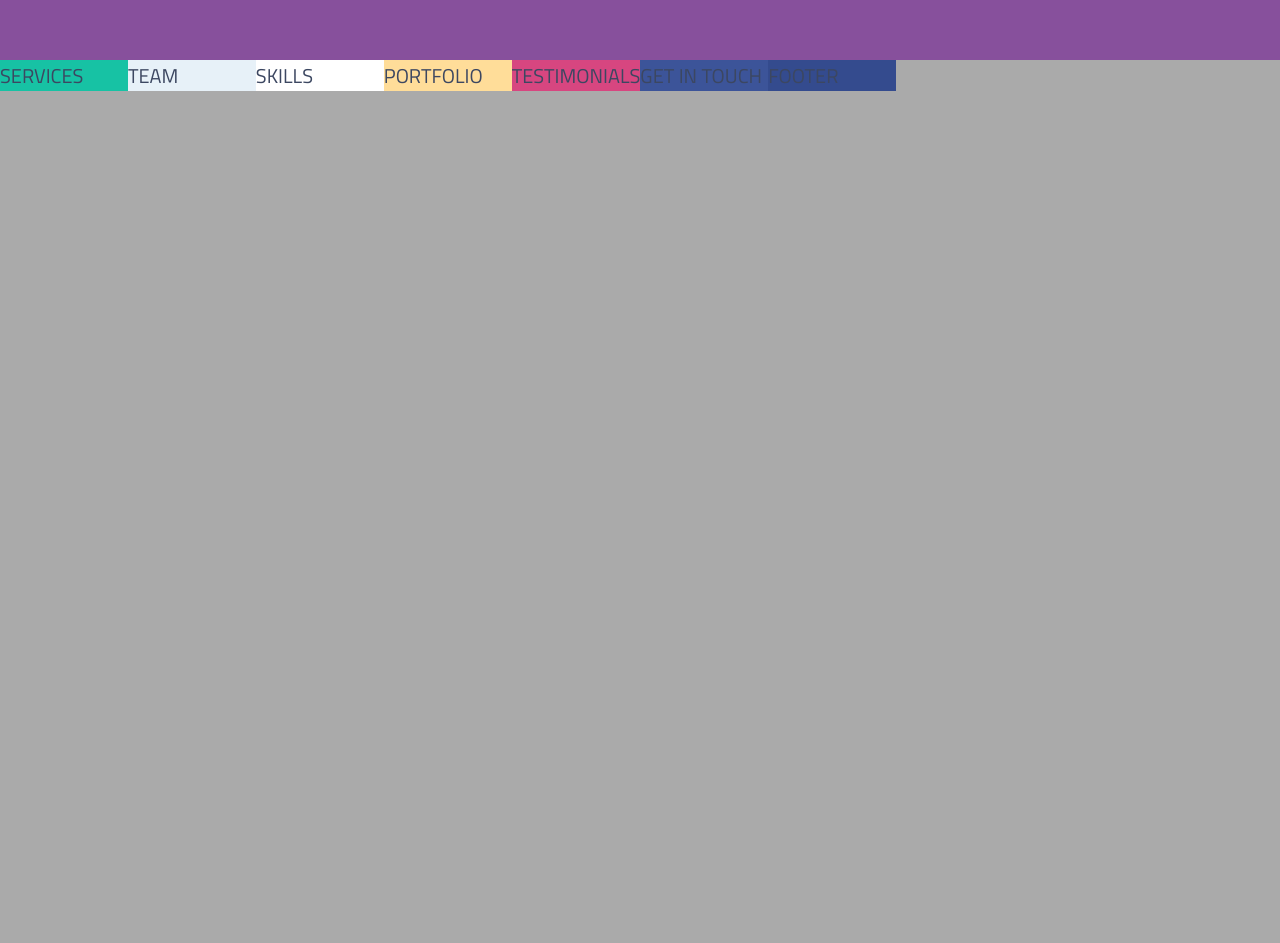
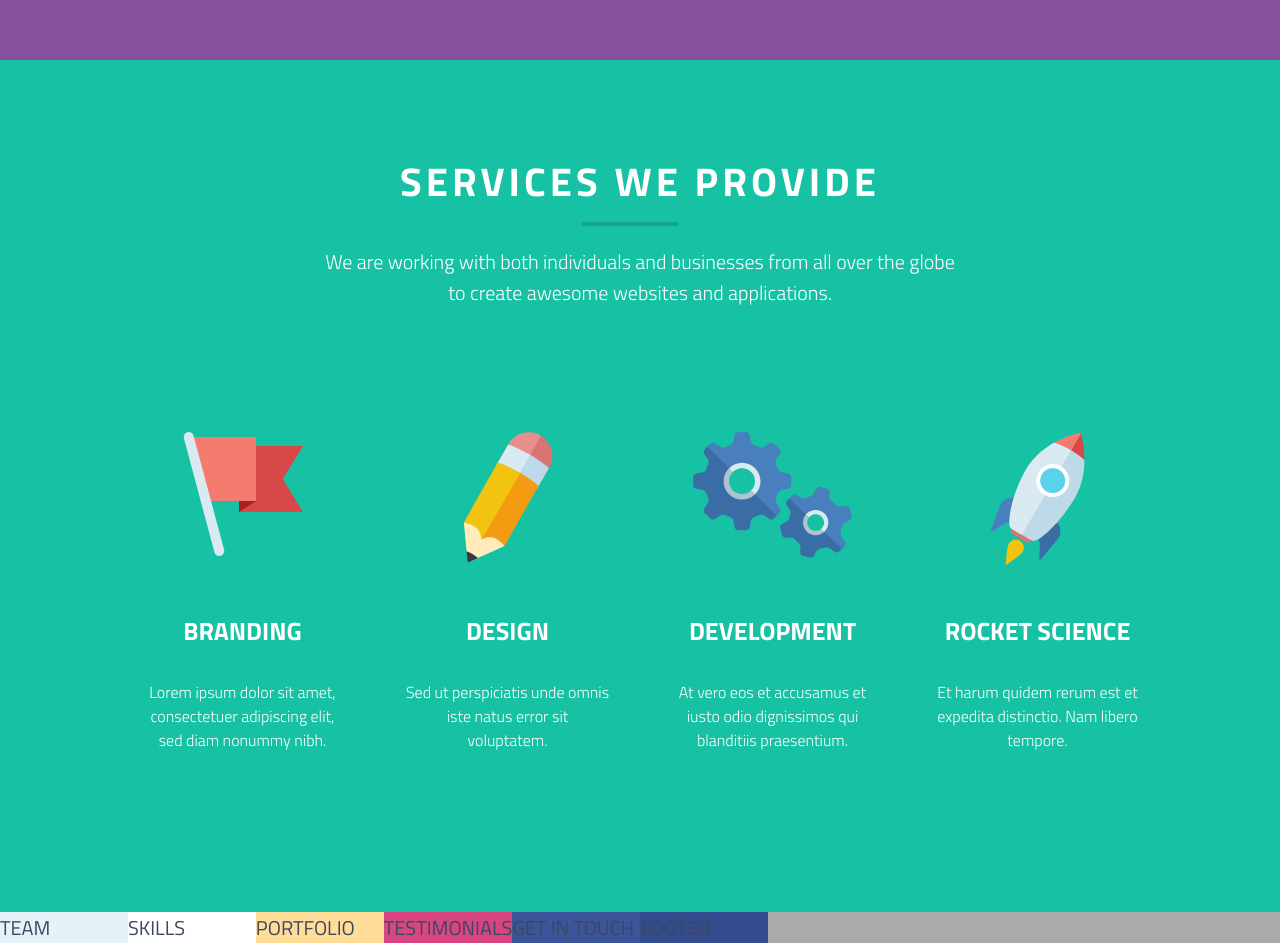
Before and after one commit to GKonar/Grid_Cudo_Agency, a website: page index.html in a window 1280 px wide. Shown: the part 650-1593 px from the top of the page. Before the commit the page ends 800 px from the top, so only its background shows below. Drawn offline with Linux system fonts and the light colour scheme.

Commit message:
Services section fixed

```diff
--- a/index.html
+++ b/index.html
@@ -29,9 +29,40 @@
     </header>
 
     <!--  SERVICES -->
-    <div class="services">
-        SERVICES
-    </div>
+    <section class="services">
+        <div class="services__header">
+            <h1 class="services__heading heading-1">
+                SERVICES WE PROVIDE
+            </h1>
+            <h3 class="heading-3 services__description">
+                We are working with both individuals and businesses from all over the globe to create awesome websites and applications.
+            </h3>
+        </div>
+
+        <div class="services__steps">
+            <div class="services__step services__step--1">
+                <img src="/img/Flag_icon.png" class="services__img" alt="Flag icon">
+                <h3 class="services__title heading-2">Branding</h3>
+                <p class="services__text">Lorem ipsum dolor sit amet, consectetuer adipiscing elit, sed diam nonummy nibh.</p>
+            </div>
+            <div class="services__step services__step--2">
+                <img src="/img/Crayon_icon.png" class="services__img" alt="Crayon icon">
+                <h3 class="services__title heading-2">Design</h3>
+                <p class="services__text">Sed ut perspiciatis unde omnis iste natus error sit voluptatem.</p>
+            </div>
+            <div class="services__step services__step--3">
+                <img src="/img/Gears_icon.png" class="services__img" alt="Gears icon">
+                <h3 class="services__title heading-2">Development</h3>
+                <p class="services__text">At vero eos et accusamus et iusto odio dignissimos qui blanditiis praesentium.</p>
+            </div>
+            <div class="services__step services__step--4">
+                <img src="/img/Rocket_icon.png" class="services__img" alt="Rocket icon">
+                <h3 class="services__title heading-2">Rocket science</h3>
+                <p class="services__text">Et harum quidem rerum est et expedita distinctio. Nam libero tempore.</p>
+            </div>
+        </div>
+
+    </section>
 
     <!-- TEAM -->
     <div class="team">
--- a/sass/_services.scss
+++ b/sass/_services.scss
@@ -1,3 +1,72 @@
 .services {
+    grid-column: col-start 1 / col-end 10;
     background-color: $color-services;
+    color: $font-color-light;
+
+    //  top content
+    &__header {
+        display: grid;
+        grid-template-columns: 2fr repeat(4, 1fr) 2fr;
+        grid-template-rows: 3fr repeat(2, 1fr) 1fr;
+        justify-items: center;
+    }
+
+    &__heading {
+        letter-spacing: 4px;
+        padding-bottom: 2rem;
+        text-align: center;
+
+        grid-column: 2 / 6;
+        align-self: end;
+
+        &::after {
+            content: '';
+            margin-top: 1rem;
+            height: 4px;
+            width: 20%;
+            display: block;
+            background-color: rgba(#000, .15);
+            position: relative;
+            left: 38%;
+
+            // 4px solid rgba(#000, .15);
+        }
+    }
+
+    &__description {
+        font-weight: 300;
+
+        grid-column: 2 / 6;
+        text-align: center;
+    }
+
+    //  bottom content
+
+    &__steps {
+        display: grid;
+        grid-template-columns: repeat(auto-fit, minmax(20rem , 1fr)); // responsive
+        grid-template-rows: 1fr .5fr;
+        grid-column-gap: 6rem;
+
+        padding: 0 14rem;
+    }
+
+    &__step {
+       display: grid;
+
+       justify-items: center;
+       grid-template-rows: 15rem min-content min-content;
+       grid-row-gap: 3rem;
+    }
+
+    &__title {
+        text-transform: uppercase;
+    }
+
+    &__text {
+        font-size: 1.6rem;
+        font-weight: 300;
+        text-align: center;
+    }
+
 }
--- a/sass/_typography.scss
+++ b/sass/_typography.scss
@@ -1,6 +1,16 @@
 .heading-1 {
     font-size: 4rem;
     font-weight: 700;
+}
+
+.heading-2 {
+    font-size: 2.5rem;
+    font-weight: 700;
+}
+
+.heading-3 {
+    font-size: 2rem;
+    font-weight: 400
 }
 
 .btn {
```
Also changed, not shown: css/style.css.
